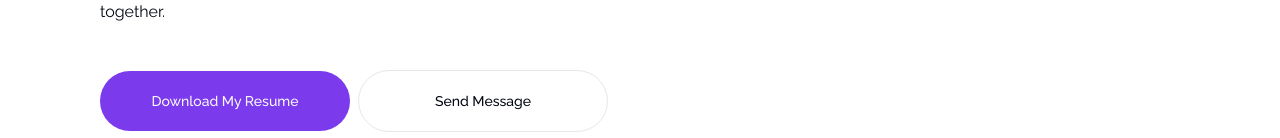
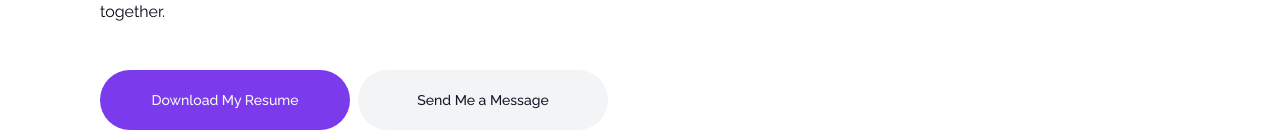
Before and after one commit to sammyodiagbe/samsonodiagbe, a Next.js app: page / in a window 1280 px wide. Shown: the part 814-952 px from the top of the page. Built offline with nearby package versions, Linux system fonts and the light colour scheme.

Commit message:
added the ability to download my resume

```diff
--- a/src/app/page.tsx
+++ b/src/app/page.tsx
@@ -41,7 +41,13 @@ export default function Home() {
                 Download My Resume
               </Link>
             </Button>
-            <CustomButton variant={"outline"} content="Send Message" />
+            <Button
+              variant={"secondary"}
+              className="w-full py-[30px] mr-2 rounded-full lg:w-[250px]"
+              asChild
+            >
+              <Link href={"#contact"}>Send Me a Message</Link>
+            </Button>
           </div>
         </section>
         <section className=" min-h-[500px]  flex items-center justify-center">
```
